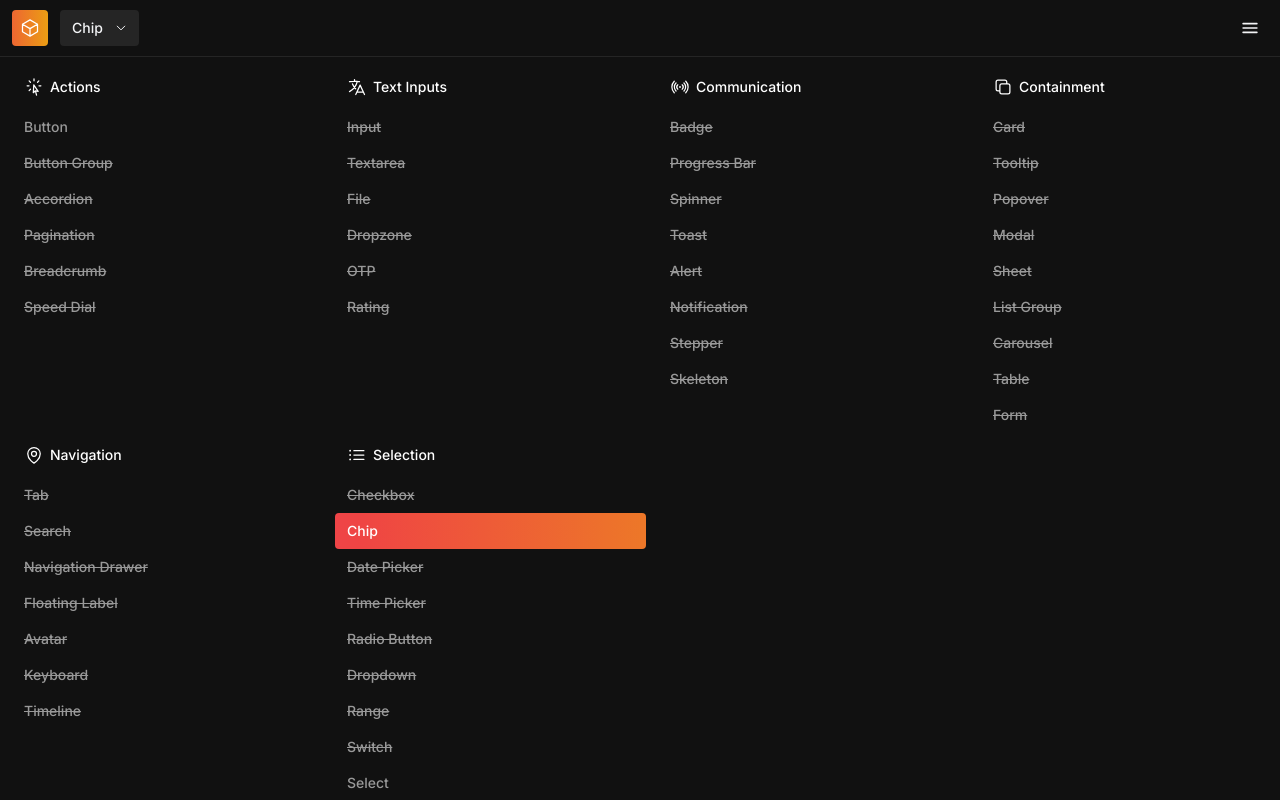
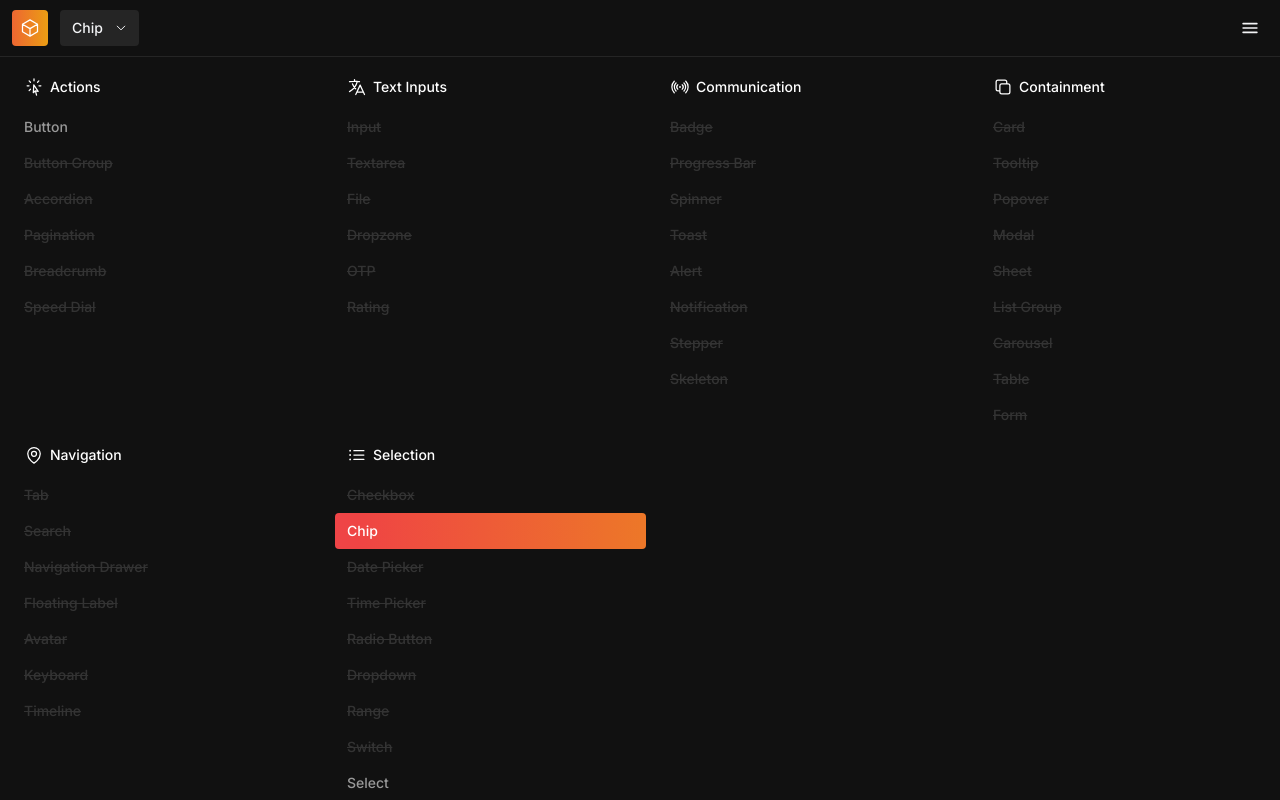
Before and after one commit to lianabisuna/react-ui-collection, a React (Vite) app: page /chip in a window 1280 px wide. Both pictures are taken after a click on the button "Chip". Built offline with nearby package versions, Linux system fonts and the light colour scheme.

Commit message:
Chore: minimize opacity for disabled routes

```diff
--- a/src/layouts/LayoutDashboard.tsx
+++ b/src/layouts/LayoutDashboard.tsx
@@ -520,7 +520,7 @@ function Menu() {
 								to={item.to}
 								className={`
 									py-2 rounded text-sm font-medium mx-3 px-3 w-full text-start mr-6
-									${matchPath(location.pathname, item.to) ? 'bg-gradient-to-r from-pink-500 via-red-500 to-yellow-500 animate-glow text-white' : 'text-battle hover:text-white'} ${item.disabled ? 'line-through pointer-events-none' : ''}
+									${matchPath(location.pathname, item.to) ? 'bg-gradient-to-r from-pink-500 via-red-500 to-yellow-500 animate-glow text-white' : 'text-battle hover:text-white'} ${item.disabled ? 'line-through pointer-events-none opacity-25' : ''}
 								`}
 							>
 								{item.component}
```
